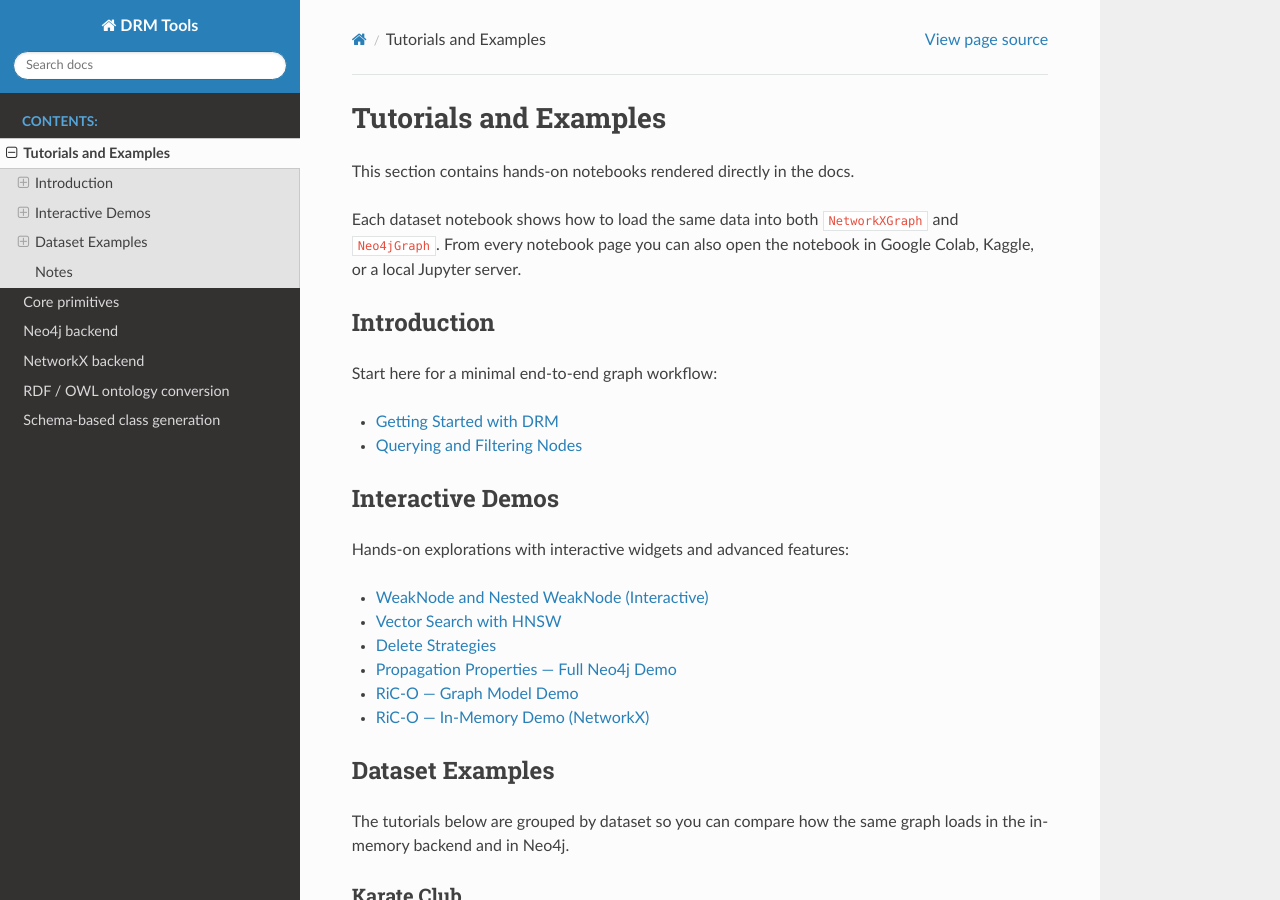
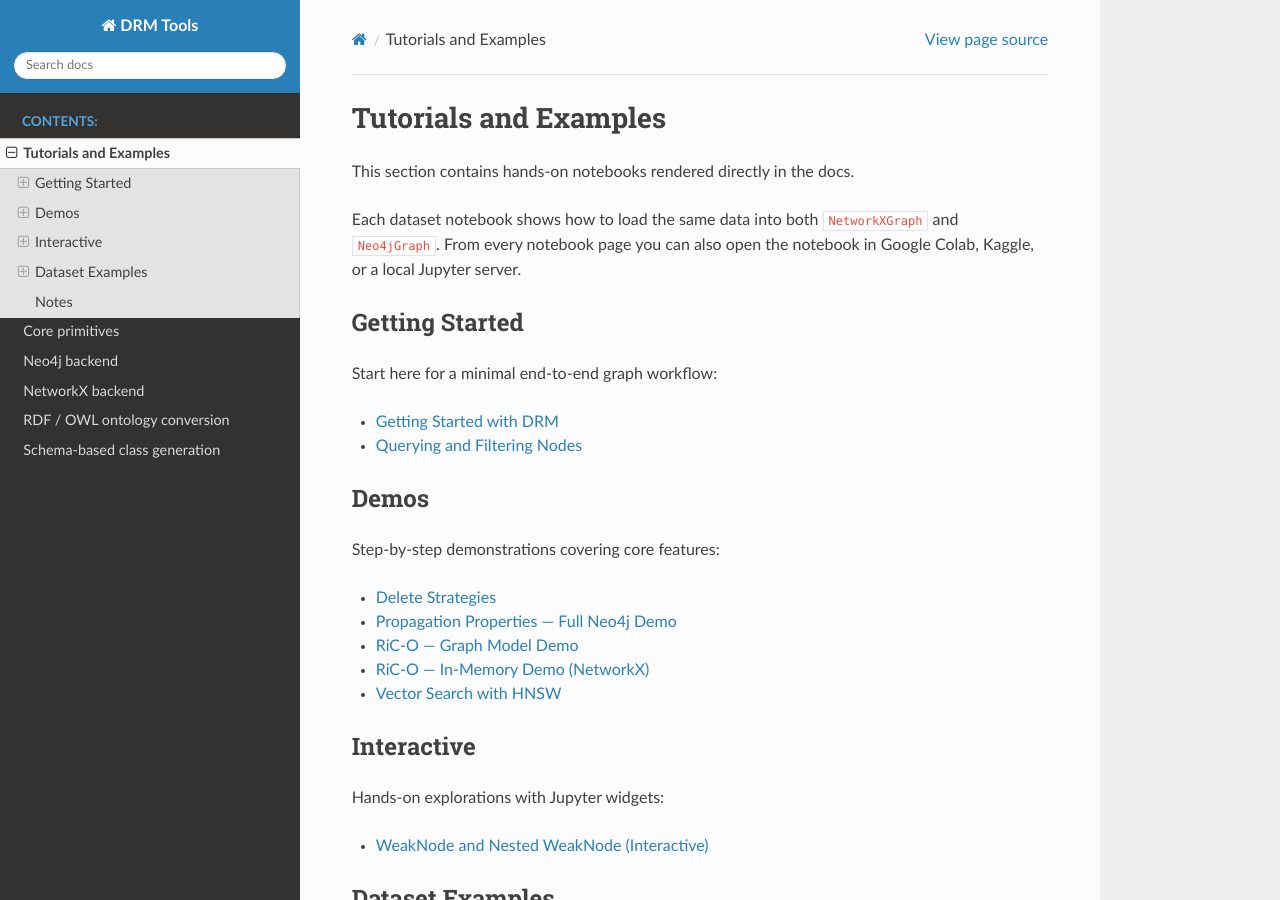
Before and after one commit to CVC-DAG/drm-tools, a Sphinx documentation site: the page built from docs/tutorials/index.rst, in a window 1280 px wide and 900 px high. Built offline with Sphinx 7.4.7 and the Read the Docs theme 3.1.0, drawn with Linux system fonts in a browser that asks for light colours.

Commit message:
Rearrange tutorial notebooks into clearer structure
- Rename intro/ → getting_started/ (more descriptive)
- Move demo notebooks from interactive/ → demos/
- Rename weaknodes_interactive.ipynb → weaknodes.ipynb
- Keep interactive/ only for notebooks with real Jupyter widgets
- Update docs/tutorials/index.rst with new paths and section titles

Co-Authored-By: Claude <noreply@anthropic.com>

```diff
--- a/docs/tutorials/index.rst
+++ b/docs/tutorials/index.rst
@@ -7,31 +7,40 @@ Each dataset notebook shows how to load the same data into both
 ``NetworkXGraph`` and ``Neo4jGraph``. From every notebook page you can also
 open the notebook in Google Colab, Kaggle, or a local Jupyter server.
 
-Introduction
-------------
+Getting Started
+---------------
 
 Start here for a minimal end-to-end graph workflow:
 
 .. toctree::
    :maxdepth: 1
 
-   notebooks/intro/intro_basics
-   notebooks/intro/querying_and_filtering
+   notebooks/getting_started/intro_basics
+   notebooks/getting_started/querying_and_filtering
 
-Interactive Demos
------------------
+Demos
+-----
 
-Hands-on explorations with interactive widgets and advanced features:
+Step-by-step demonstrations covering core features:
 
 .. toctree::
    :maxdepth: 1
 
-   notebooks/interactive/weaknodes_interactive
-   notebooks/interactive/vector_search
-   notebooks/interactive/delete_strategies
-   notebooks/interactive/propagation_demo
-   notebooks/interactive/ric_o_demo
-   notebooks/interactive/ric_o_networkx_demo
+   notebooks/demos/delete_strategies
+   notebooks/demos/propagation_demo
+   notebooks/demos/ric_o_demo
+   notebooks/demos/ric_o_networkx_demo
+   notebooks/demos/vector_search
+
+Interactive
+-----------
+
+Hands-on explorations with Jupyter widgets:
+
+.. toctree::
+   :maxdepth: 1
+
+   notebooks/interactive/weaknodes
 
 Dataset Examples
 ----------------
```
Also changed, not shown: docs/tutorials/notebooks/demos/delete_strategies.ipynb (renamed from docs/tutorials/notebooks/interactive/delete_strategies.ipynb), docs/tutorials/notebooks/demos/propagation_demo.ipynb (renamed from docs/tutorials/notebooks/interactive/propagation_demo.ipynb), docs/tutorials/notebooks/demos/ric_o_demo.ipynb (renamed from docs/tutorials/notebooks/interactive/ric_o_demo.ipynb), docs/tutorials/notebooks/demos/ric_o_networkx_demo.ipynb (renamed from docs/tutorials/notebooks/interactive/ric_o_networkx_demo.ipynb), docs/tutorials/notebooks/demos/vector_search.ipynb (renamed from docs/tutorials/notebooks/interactive/vector_search.ipynb), docs/tutorials/notebooks/getting_started/intro_basics.ipynb (renamed from docs/tutorials/notebooks/intro/intro_basics.ipynb), docs/tutorials/notebooks/getting_started/querying_and_filtering.ipynb (renamed from docs/tutorials/notebooks/intro/querying_and_filtering.ipynb), docs/tutorials/notebooks/interactive/weaknodes.ipynb (renamed from docs/tutorials/notebooks/interactive/weaknodes_interactive.ipynb).
